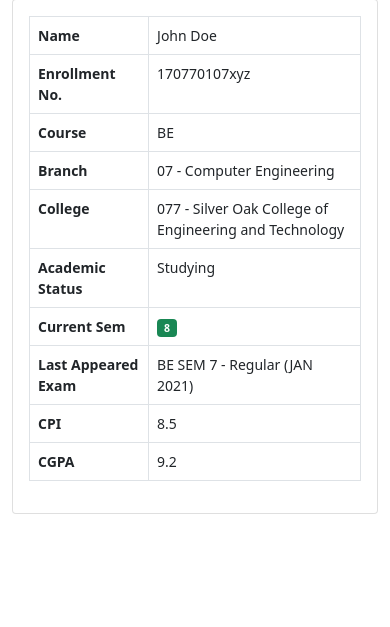
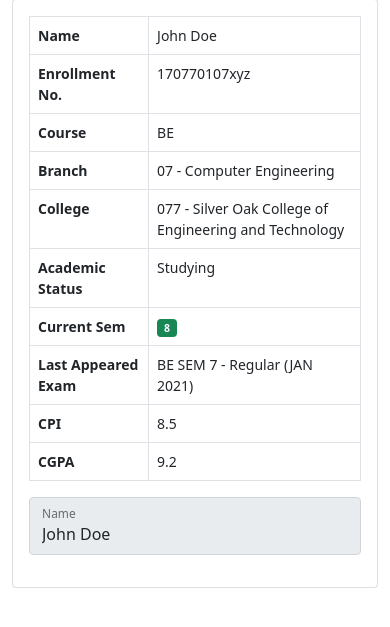
Before and after one commit to saumil8200/mysou, a Django app: page /profile in a window 390 px wide. Shown: the part 128-755 px from the top of the page. Run offline with Django 3.2, Linux system fonts and the light colour scheme; some libraries are stand-ins or nearby versions.

Commit message:
Mobile Responsive

```diff
--- a/student/models.py
+++ b/student/models.py
@@ -1,6 +1 @@
 from django.db import models
-
-# Create your models here.
-class Student(models.Model):
-    username = models.TextField(max_length=100)
-    created_at = models.DateTimeField(auto_now_add=True)
--- a/student/templates/student/profile.html
+++ b/student/templates/student/profile.html
@@ -56,6 +56,10 @@
           </tr>
         </tbody>
       </table>
+      <div class="form-floating mb-3">
+        <input type="text" class="form-control" id="inputName" placeholder="name@example.com" value="John Doe" readonly>
+        <label for="inputName">Name</label>
+      </div>
     </div>
     <div class="d-grid gap-2 d-md-flex justify-content-md-end">
     </div>
```
Also changed, not shown: student/migrations/0002_auto_20210210_2141.py (deleted).
